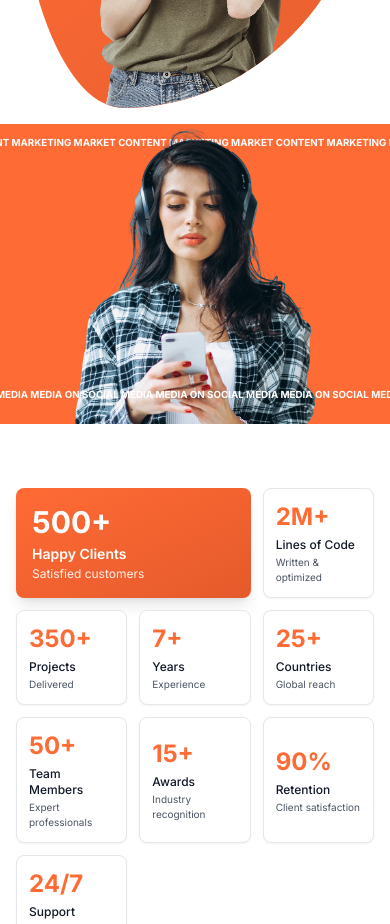
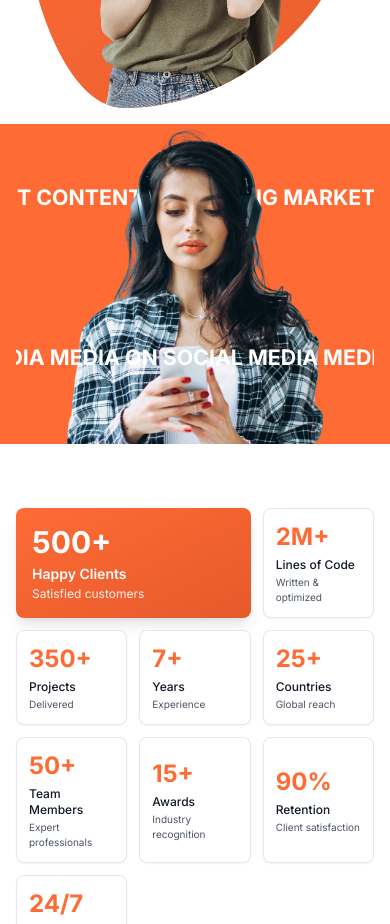
Before and after one commit to bala290498/shark-creative-agency, a Next.js app: page / in a window 390 px wide. Shown: the part 840-1764 px from the top of the page. Built offline with nearby package versions, Linux system fonts and the light colour scheme.

Commit message:
enhanced mobile view

```diff
--- a/app/page.tsx
+++ b/app/page.tsx
@@ -133,15 +133,16 @@ export default function Home() {
 
       {/* Curved Loop Marquee - Extended Belt with Image */}
       <div className="bg-white relative">
-        <div className="bg-tiger-orange relative h-[300px] md:h-[400px] w-full overflow-hidden">
+        <div className="bg-tiger-orange relative h-[320px] md:h-[400px] w-full overflow-hidden">
           {/* Top Loop - Above Image */}
-          <div className="absolute top-2 md:top-4 left-0 right-0 z-0">
+          <div className="absolute inset-x-0 top-0 md:top-4 h-1/2 md:h-auto flex items-center px-4 md:px-0 z-0">
             <CurvedLoop
               marqueeText="MARKET CONTENT MARKETING"
               speed={0.5}
               curveAmount={0}
               direction="left"
               interactive={false}
+              className="text-[22vw] sm:text-[14vw] md:text-[6vw] lg:text-[5vw]"
             />
           </div>
 
@@ -159,13 +160,14 @@ export default function Home() {
           </div>
 
           {/* Bottom Loop - Below Image with spacing */}
-          <div className="absolute bottom-2 md:bottom-4 left-0 right-0 z-20">
+          <div className="absolute inset-x-0 bottom-0 md:bottom-4 h-1/2 md:h-auto flex items-center px-4 md:px-0 z-20">
             <CurvedLoop
               marqueeText="MEDIA ON SOCIAL MEDIA"
               speed={0.5}
               curveAmount={0}
               direction="right"
               interactive={false}
+              className="text-[22vw] sm:text-[14vw] md:text-[6vw] lg:text-[5vw]"
             />
           </div>
         </div>
--- a/components/ui/curved-loop.tsx
+++ b/components/ui/curved-loop.tsx
@@ -129,7 +129,7 @@ const CurvedLoop: FC<CurvedLoopProps> = ({
       onPointerLeave={endDrag}
     >
       <svg
-        className="select-none w-full overflow-visible block text-4xl md:text-6xl lg:text-7xl xl:text-8xl font-bold uppercase leading-none"
+        className={`select-none w-full overflow-visible block text-4xl md:text-6xl lg:text-7xl xl:text-8xl ${className ?? ''}`}
         viewBox="0 0 1440 120"
         style={{ height: 'auto', display: 'block' }}
       >
@@ -140,7 +140,7 @@ const CurvedLoop: FC<CurvedLoopProps> = ({
           <path ref={pathRef} id={pathId} d={pathD} fill="none" stroke="transparent" />
         </defs>
         {ready && (
-          <text xmlSpace="preserve" dominantBaseline="middle" className={className ?? ''} style={{ fill: '#ffffff' }}>
+          <text xmlSpace="preserve" dominantBaseline="middle" className="font-bold uppercase leading-none" style={{ fill: '#ffffff' }}>
             <textPath ref={textPathRef} href={`#${pathId}`} startOffset={offset + 'px'} xmlSpace="preserve">
               {totalText}
             </textPath>
```
